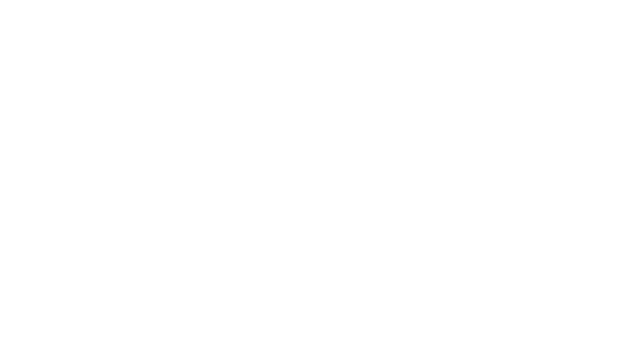
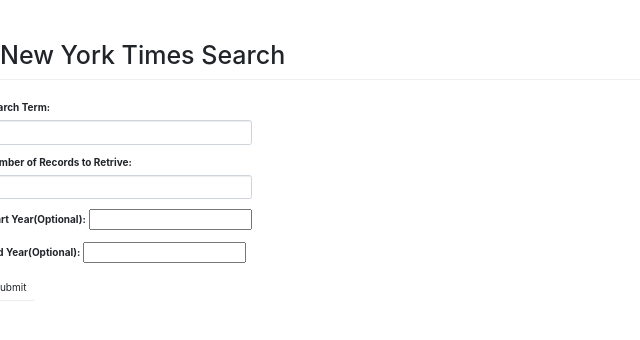
Before and after one commit to apekearo/ArticleSearch, a plain HTML site: page index.html in a window 1280 px wide. Shown: the whole page, without its empty margins (0-640 px from the left). Drawn offline with nearby package versions, Linux system fonts and the light colour scheme; a web font is replaced by a local one.

Commit message:
adding basic layout

```diff
--- a/index.html
+++ b/index.html
@@ -1,9 +1,71 @@
 <!DOCTYPE html>
 <html>
 <head>
-	<title></title>
+   	<meta charset="UTF-8">
+
+    <meta name="viewport" content="width=device-width, initial-scale=1">
+    <link rel="stylesheet" href="assets/css/reset.css">
+
+    <!-- Latest compiled and minified CSS -->
+    <link rel="stylesheet" href="https://maxcdn.bootstrapcdn.com/bootstrap/3.3.7/css/bootstrap.min.css" integrity="sha384-BVYiiSIFeK1dGmJRAkycuHAHRg32OmUcww7on3RYdg4Va+PmSTsz/K68vbdEjh4u" crossorigin="anonymous">
+
+    <!-- Optional theme -->
+    <link rel="stylesheet" href="https://maxcdn.bootstrapcdn.com/bootstrap/3.3.7/css/bootstrap-theme.min.css" integrity="sha384-rHyoN1iRsVXV4nD0JutlnGaslCJuC7uwjduW9SVrLvRYooPp2bWYgmgJQIXwl/Sp" crossorigin="anonymous">
+
+    <!-- Added link to the jQuery Library -->
+    <script src="https://code.jquery.com/jquery-3.1.1.js"></script>
+
+    <!-- Latest compiled and minified JavaScript -->
+    <script src="https://maxcdn.bootstrapcdn.com/bootstrap/3.3.7/js/bootstrap.min.js" integrity="sha384-Tc5IQib027qvyjSMfHjOMaLkfuWVxZxUPnCJA7l2mCWNIpG9mGCD8wGNIcPD7Txa" crossorigin="anonymous"></script>
+
+    <!-- Bring in bootstrap stylesheet -->
+
+    <link rel="stylesheet" href="https://maxcdn.bootstrapcdn.com/bootstrap/3.3.6/css/bootstrap.min.css">
+
+    <!-- Bring in personal stylesheet -->
+    <link rel="stylesheet" href="assets/css/style.css">
+
+    <!-- Bring in bootswatch theme -->
+    <link rel="stylesheet" href="https://bootswatch.com/journal/bootstrap.css">
+
+    <!-- Bring in google font -->
+    <link href="https://fonts.googleapis.com/css?family=Rationale|Russo+One" rel="stylesheet">
+
+    <!-- Bring in javascript -->
+    <script src="assets/javascript/app.js"></script>
 </head>
 <body>
+ <div class="wrapper" width ="80%">
+	<h1 class="page-header">New York Times Search</h1>
+
+	<div class="row" id="searchForm">
+
+		<form>
+		  <div class="form-group">
+		    <label for="searchTerm">Search Term:</label>
+		    <input type="text" class="form-control" id="searchInput" placeholder="">
+		  </div>
+		  <div class="form-group">
+		    <label for="numberRecords">Number of Records to Retrive:</label>
+		    <input type="text" class="form-control" id="exampleInputPassword1" placeholder="">
+		  </div>
+		  <div class="form-group">
+		    <label for="startYear">Start Year(Optional):</label>
+		    <input type="text" id="startYearInput">
+		  </div>
+		  <div class="form-group">
+		    <label for="endYear">End Year(Optional):</label>
+		    <input type="text" id="endYearInput">
+		  </div>
+		  <button type="submit" class="btn btn-default">Submit</button>
+		</form>
+
+
+
+	</div>
+ </div>
+
+
 
 </body>
 </html>
```
